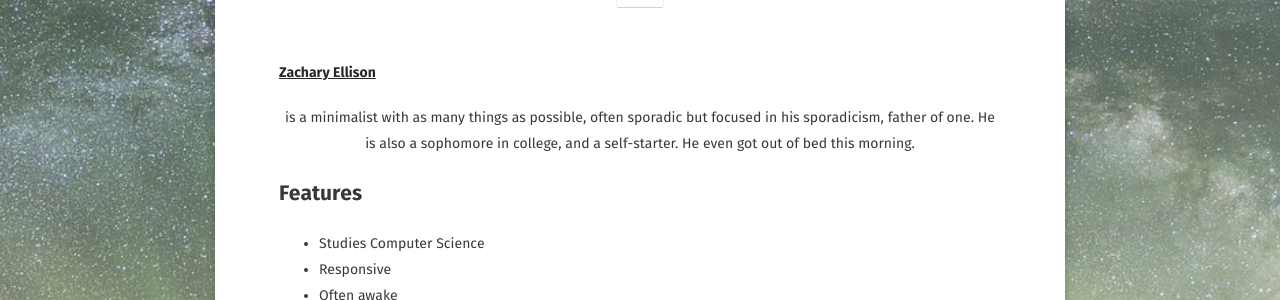
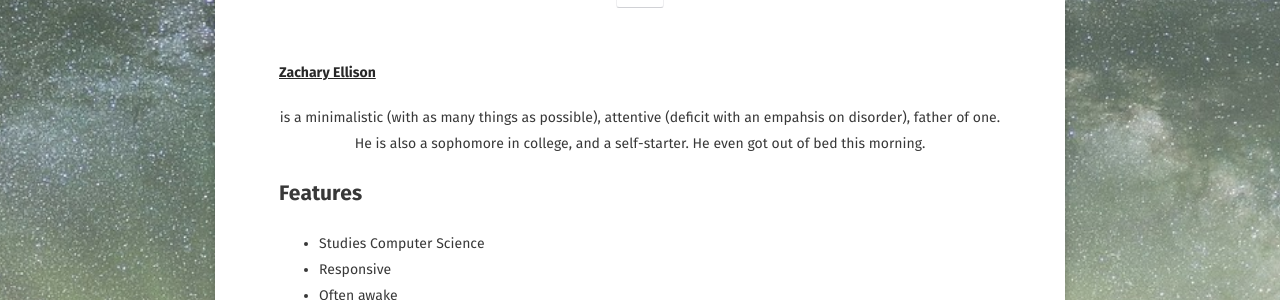
Before and after one commit to ZacharyEllison/ZacharyEllison.github.io, a Jekyll site: the page built from about/index.md, in a window 1280 px wide. Shown: the part 229-529 px from the top of the page. Built offline with Jekyll 4.4.1, drawn with Linux system fonts in a browser that asks for light colours; some web fonts are replaced.

Commit message:
Update index.md

```diff
--- a/about/index.md
+++ b/about/index.md
@@ -6,7 +6,7 @@ date: 2018-03-03
 comments: false
 ---
 #### [Zachary Ellison](zellison.me)
-<center>is a minimalist with as many things as possible, often sporadic but focused in his sporadicism, father of one. He is also a sophomore in college, and a self-starter. He even got out of bed this morning.</center>
+<center>is a minimalistic (with as many things as possible), attentive (deficit with an empahsis on disorder), father of one. He is also a sophomore in college, and a self-starter. He even got out of bed this morning.</center>
 
 ## Features
 * Studies Computer Science
```
